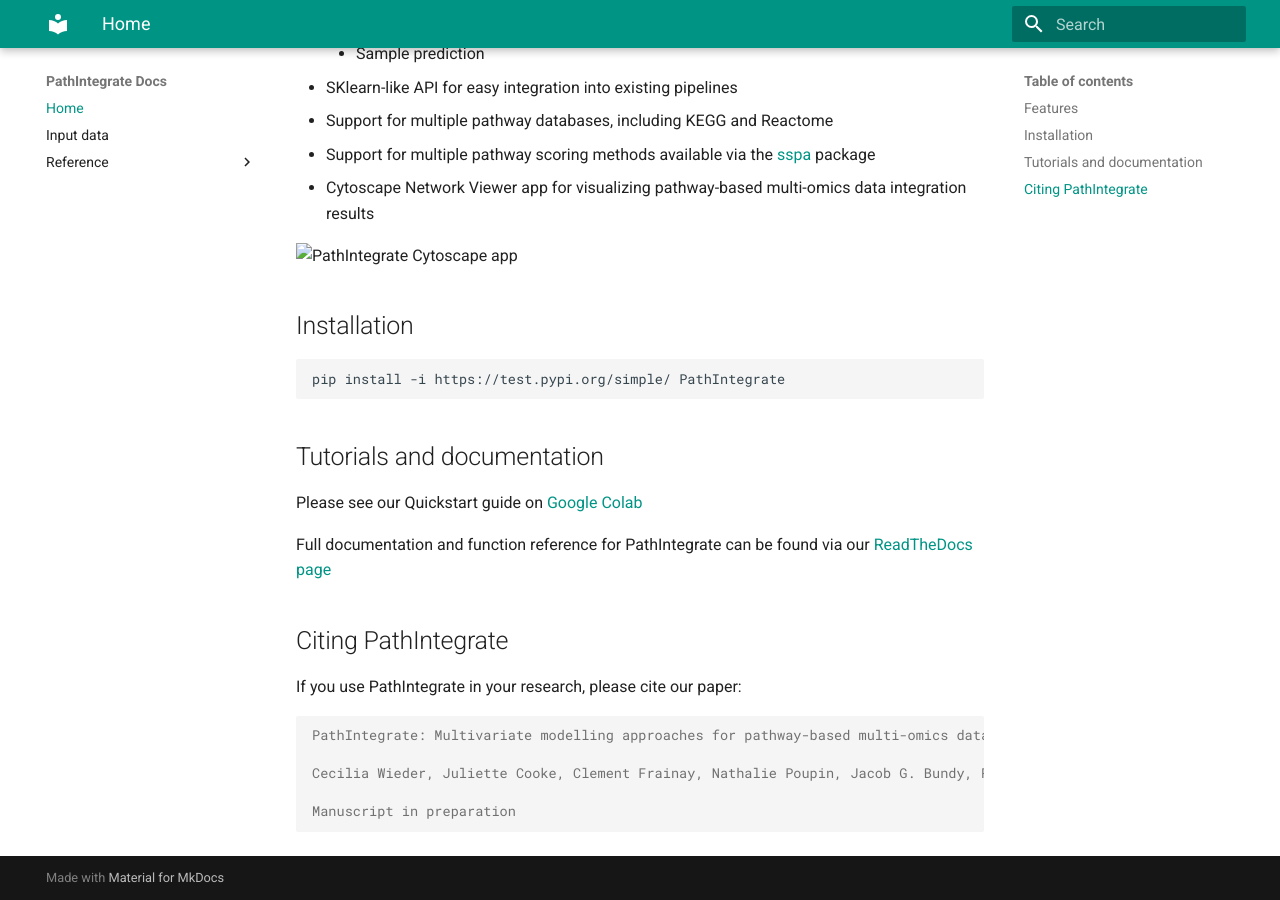
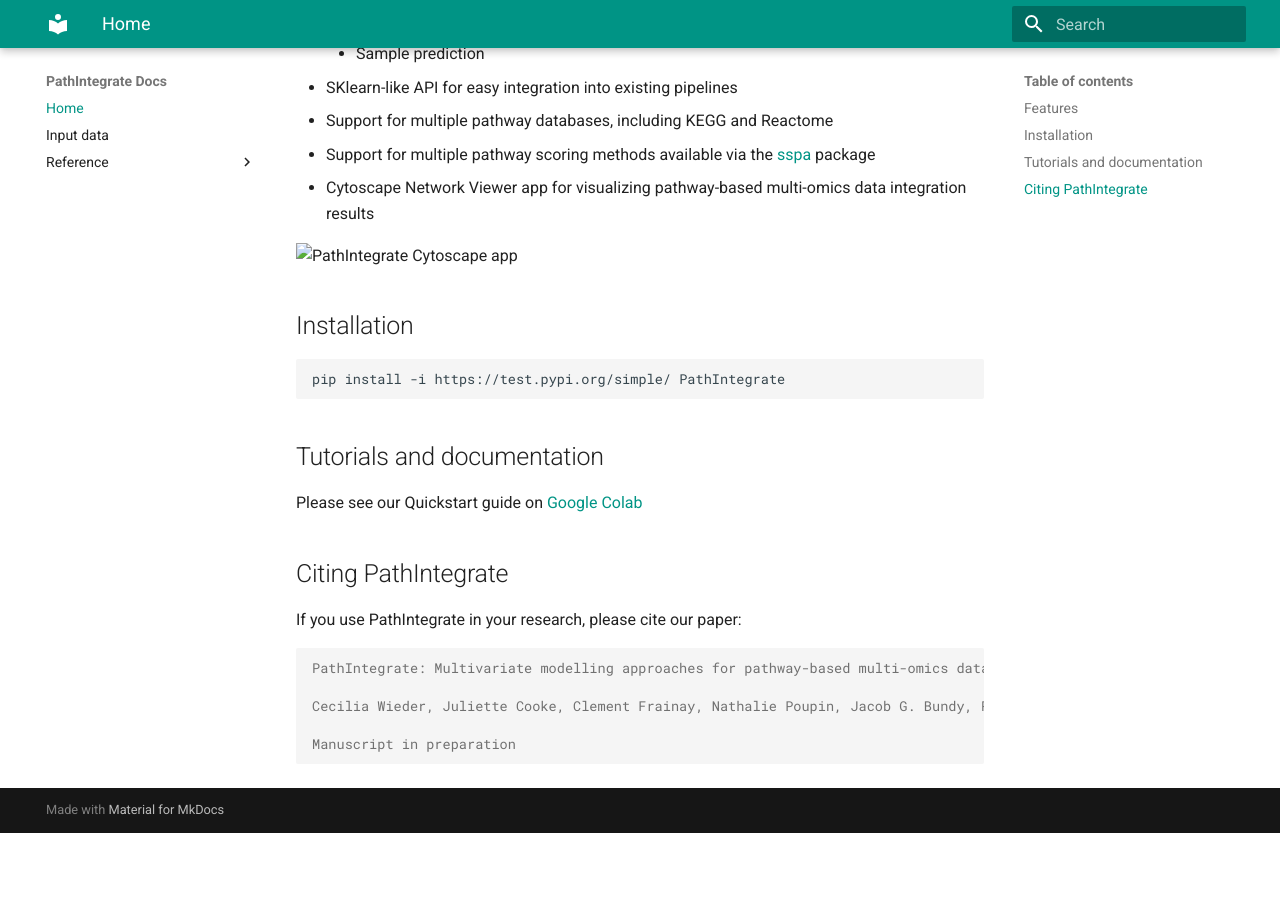
Before and after one commit to cwieder/PathIntegrate, an MkDocs documentation site: the page built from docs/docs/index.md, in a window 1280 px wide and 900 px high, scrolled down 508 px. Built offline with MkDocs 1.6.1 and Material for MkDocs 9.7.7, drawn with Linux system fonts in a browser that asks for light colours; after the commit the page ends 1341 px from its top, so only the background shows below that.

Commit message:
update readme

```diff
--- a/docs/docs/index.md
+++ b/docs/docs/index.md
@@ -24,7 +24,6 @@
 ## Tutorials and documentation
 Please see our Quickstart guide on [Google Colab](https://colab.research.google.com/drive/1nv9lp8mMQ2Yk8n9uI9hBMvH71MlWp3UJ?usp=sharing)
 
-Full documentation and function reference for PathIntegrate can be found via our [ReadTheDocs page](https://cwieder.github.io/pathintegrate/)
 
 ## Citing PathIntegrate
 If you use PathIntegrate in your research, please cite our paper:
```
Also changed, not shown: README.md.
